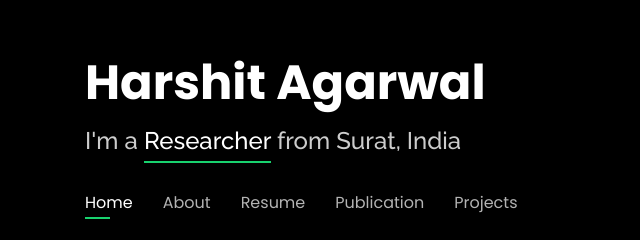
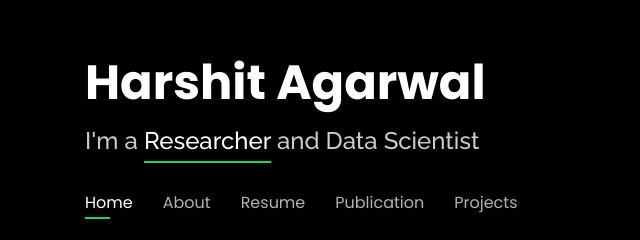
Before and after one commit to 9harshit/9harshit.github.io, a plain HTML site: page index.html in a window 1280 px wide. Shown: the part 223-463 px from the top of the page, 0-640 px from the left. Drawn offline with nearby package versions, Linux system fonts and the light colour scheme.

Commit message:
Update index.html

```diff
--- a/index.html
+++ b/index.html
@@ -38,7 +38,7 @@
       <h1><a href="index.html">Harshit Agarwal</a></h1>
       <!-- Uncomment below if you prefer to use an image logo -->
       <!-- <a href="index.html" class="mr-auto"><img src="assets/img/logo.png" alt="" class="img-fluid"></a> -->
-      <h2>I'm a <span>Researcher</span> from Surat, India</h2>
+      <h2>I'm a <span>Researcher</span> and Data Scientist</h2>
 
       <nav class="nav-menu d-none d-lg-block">
         <ul>
```
